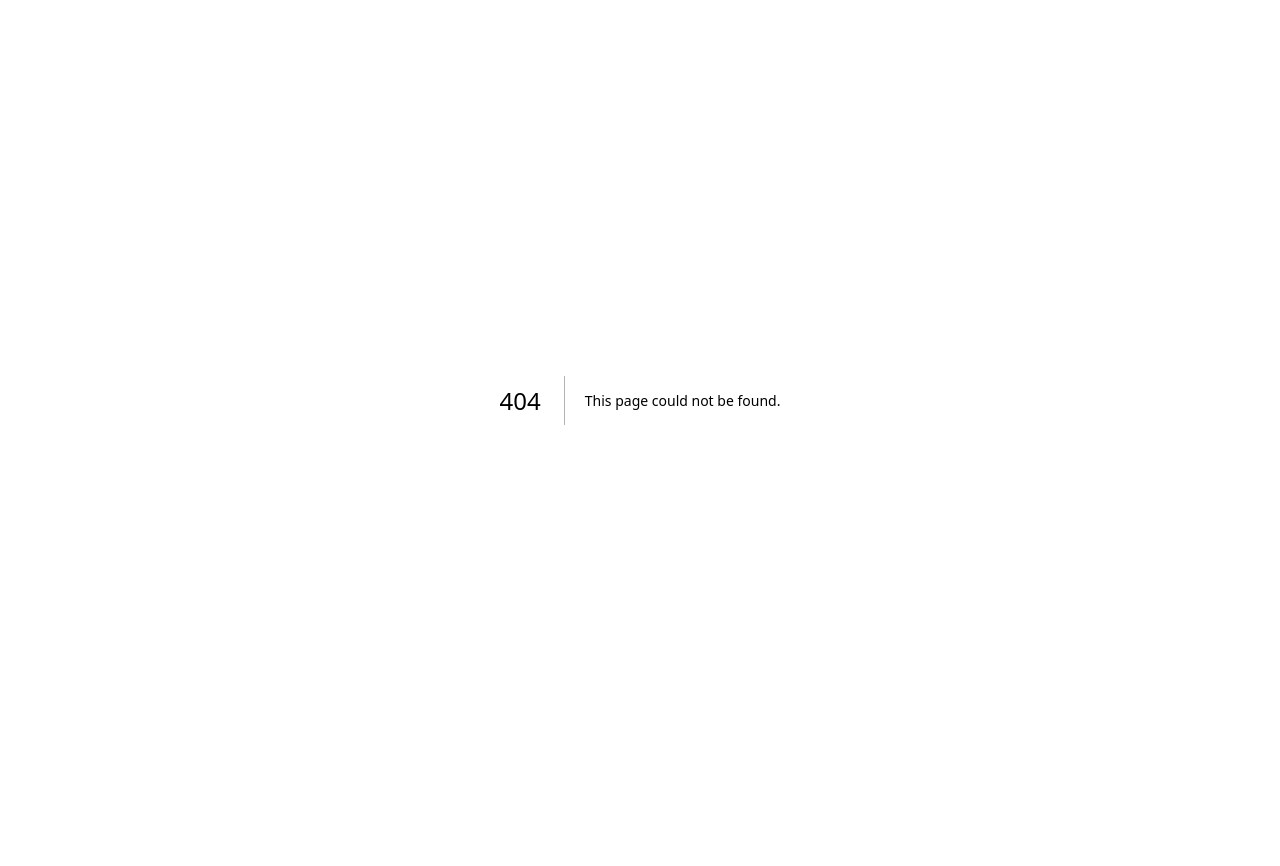
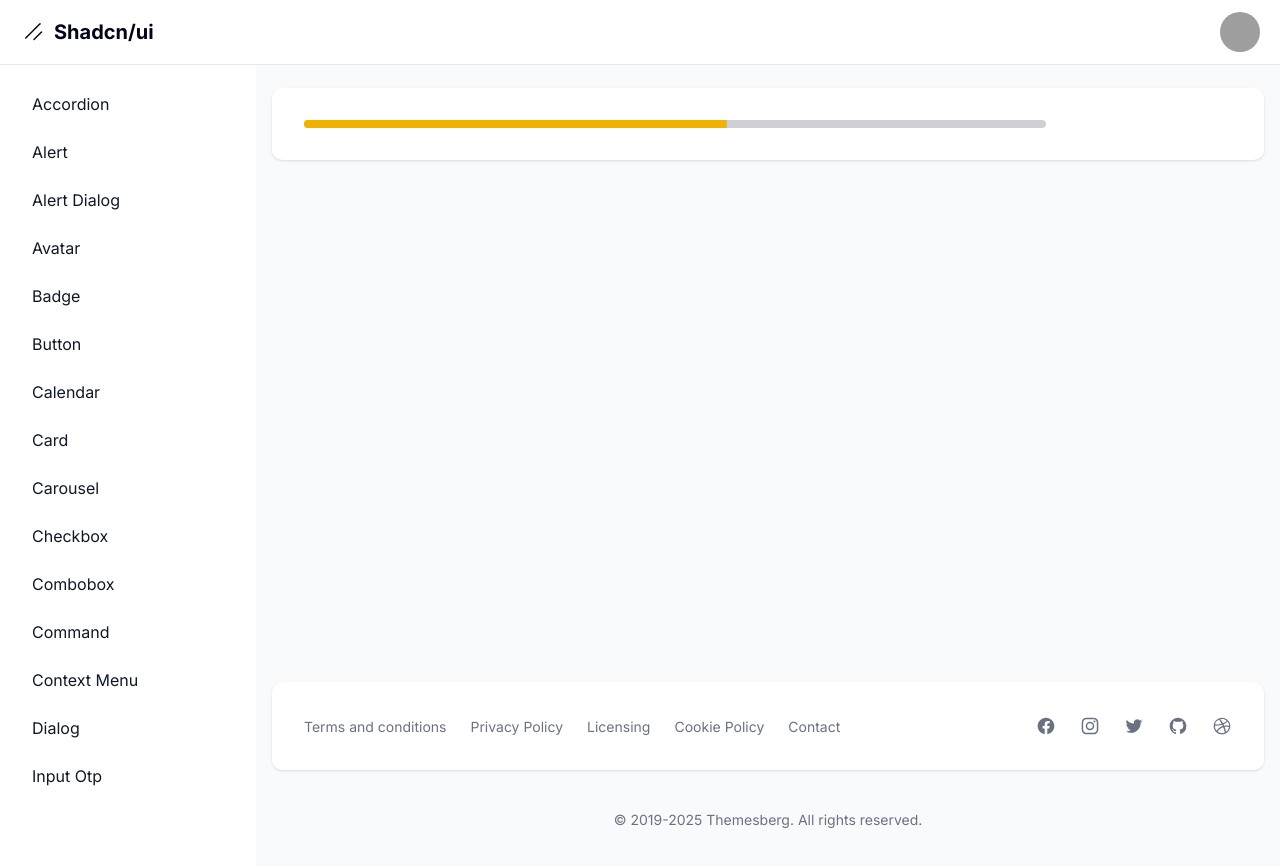
Before and after one commit to MariaAcevedo11/Curso-shadcn, a Next.js app: page /dashboard/progress in a window 1280 px wide. Before the commit this address had no page. Shown: the top 866 px of the page. Before the commit the page ends 800 px from the top, so only its background shows below. Built offline with nearby package versions, Linux system fonts and the light colour scheme; grey boxes are pictures that could not be loaded.

Commit message:
Progress

```diff
--- a/package.json
+++ b/package.json
@@ -18,6 +18,7 @@
     "@radix-ui/react-label": "^2.1.8",
     "@radix-ui/react-menubar": "^1.1.16",
     "@radix-ui/react-popover": "^1.1.15",
+    "@radix-ui/react-progress": "^1.1.8",
     "@radix-ui/react-slot": "^1.2.4",
     "class-variance-authority": "^0.7.1",
     "clsx": "^2.1.1",
--- a/src/app/dashboard/layout.tsx
+++ b/src/app/dashboard/layout.tsx
@@ -22,6 +22,7 @@
   { name: "context menu", href : "context-menu"},
   { name: "menu bar", href : "menu-bar"},
   { name: "input otp", href : "input-otp"},
+  { name: "progress", href : "progress"},
 
 
 ].sort((a,b) => a.name.localeCompare(b.name));
--- /dev/null
+++ b/src/app/dashboard/progress/page.tsx
@@ -0,0 +1,39 @@
+'use client'
+
+import { Progress } from "@/components/ui/progress";
+import { cn } from "@/lib/utils";
+import { useEffect, useState } from "react";
+
+export default function Page() {
+
+  const [progress, setProgress] = useState(3)  //Valor incial
+
+
+  useEffect(() => {
+
+    const interval = setInterval(() => { //Una función que si el anterior es igual o mayor a 100 entonces q pare
+      setProgress((prev) => {
+        if (prev >= 100){
+          clearInterval(interval);
+          return 100;
+        }
+        return prev + 1;
+      });
+    }, 100);
+
+    return () => {
+
+      clearInterval(interval);
+
+    };
+  }, []);
+
+
+  return <Progress value={progress} color = {  //ya aquí el color está como propiedad cn todavía no entiendo que es pero supongo que es para darle varios valores
+    cn({
+      "bg-red-500": progress < 50,
+    "bg-yellow-500": progress >= 50 && progress < 80,
+    "bg-green-500": progress >= 80
+    })
+  } className="w-[80%]" /> //Para el largo de la barra
+}
--- /dev/null
+++ b/src/components/ui/progress.tsx
@@ -0,0 +1,37 @@
+"use client"
+
+import * as React from "react"
+import * as ProgressPrimitive from "@radix-ui/react-progress"
+
+import { cn } from "@/lib/utils"
+
+
+interface CustomProps extends React.ComponentPropsWithoutRef<typeof ProgressPrimitive.Root >{
+
+  color? : string; //Creamos la interfaz y le añadimos la propiedad de el color
+}
+const Progress = React.forwardRef<
+  React.ElementRef<typeof ProgressPrimitive.Root>,
+  CustomProps
+  //React.ComponentPropsWithoutRef<typeof ProgressPrimitive.Root >
+
+>(({ className, value, color = "bg-primary",...props }, ref) => ( //aquí lo definimos como primario
+  <ProgressPrimitive.Root
+    ref={ref}
+    className={cn(
+      "relative h-2 w-full overflow-hidden rounded-full bg-primary/20 blue-500",
+      className
+    ) }
+    {...props}
+  >
+    <ProgressPrimitive.Indicator
+      className={
+        cn("h-full w-full flex-1 transition-all", color) //Y aquí lo agregamos al view del componente, se sobrepone a cualquier color porque definimos arriba que era el primario
+      }
+      style={{ transform: `translateX(-${100 - (value || 0)}%)` }}
+    />
+  </ProgressPrimitive.Root>
+))
+Progress.displayName = ProgressPrimitive.Root.displayName
+
+export { Progress }
```
Also changed, not shown: 1 other file (tests, documents, lock files or other folders).
